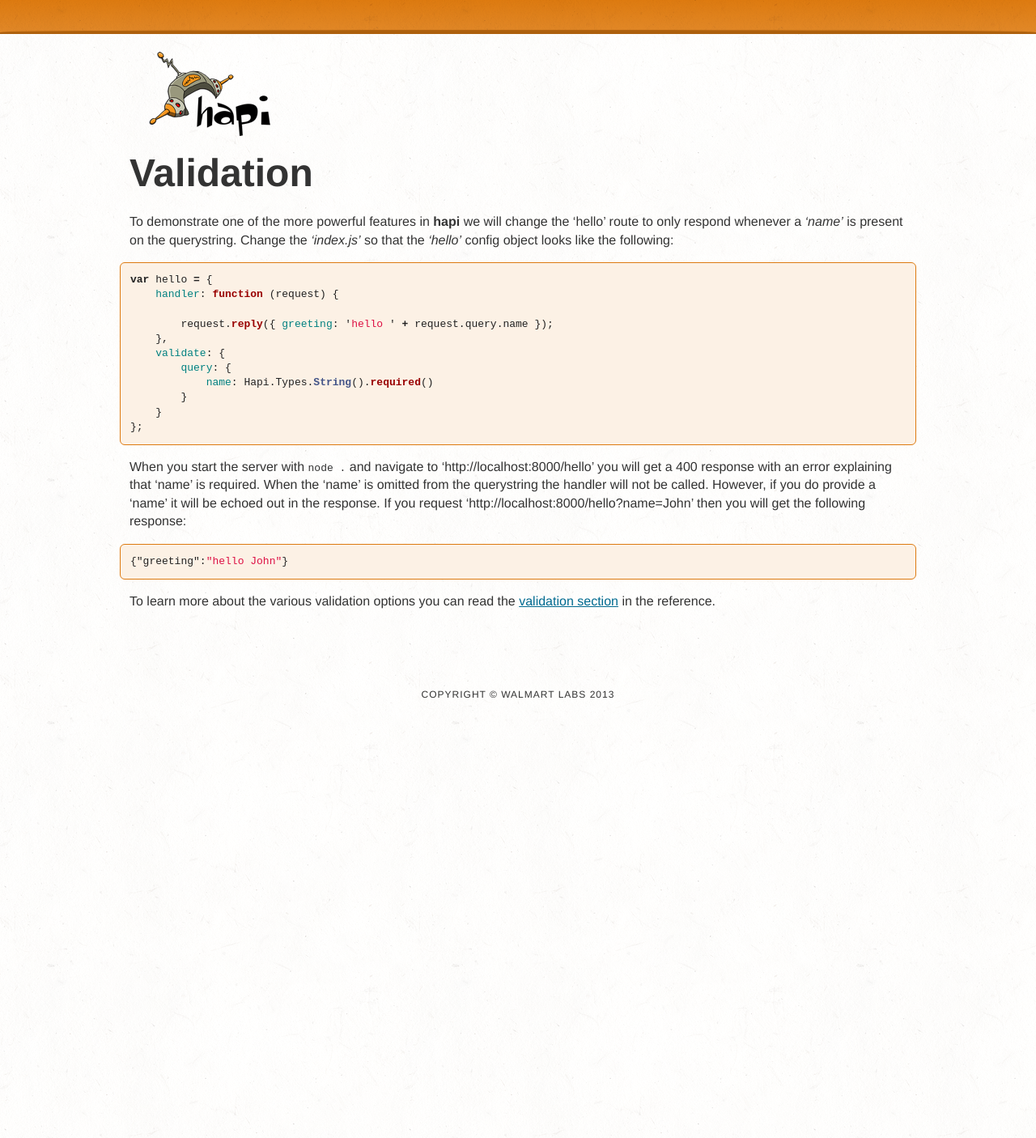
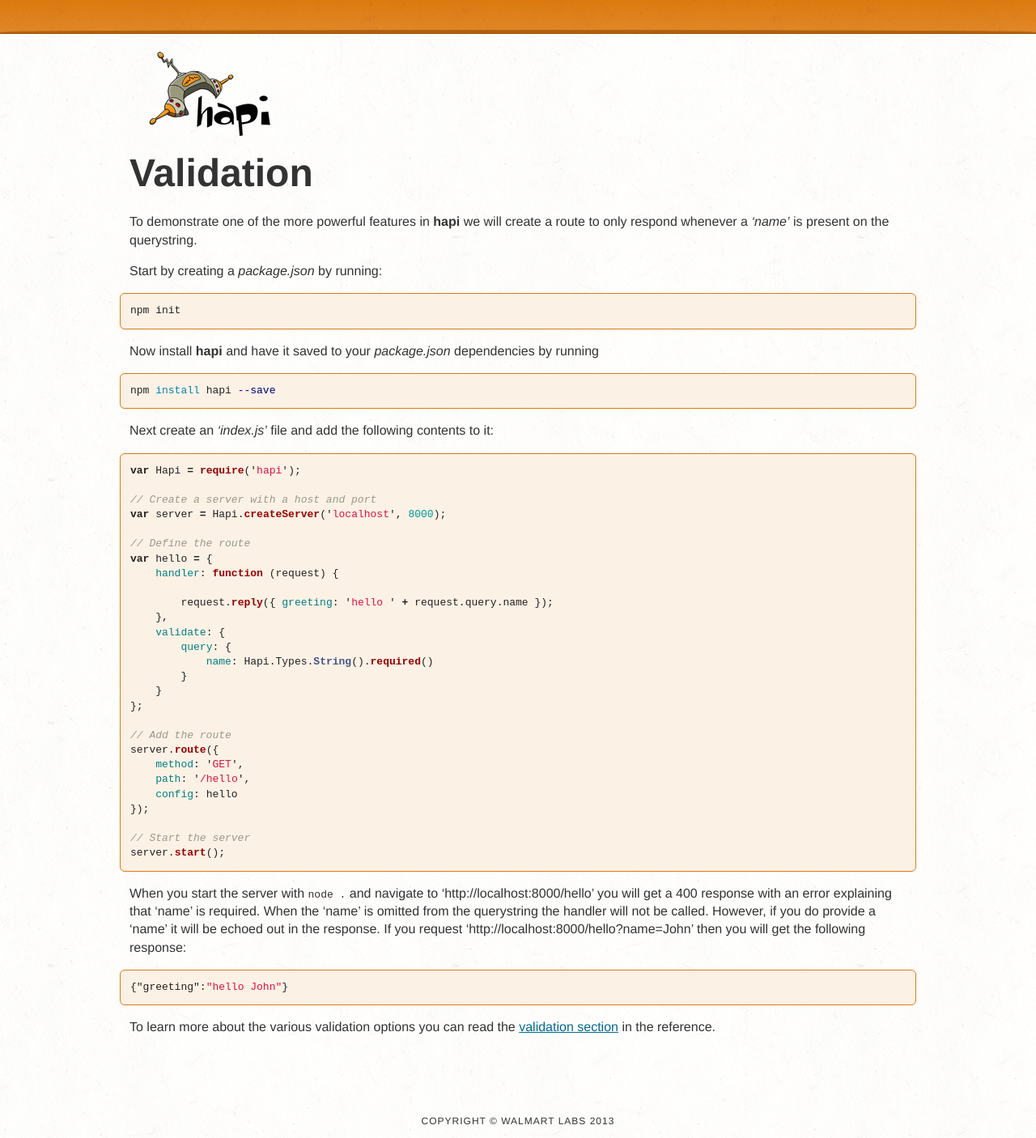
Before and after one commit to z0mt3c/spumko.github.com, a Jekyll site: the page built from _posts/2013-03-21-validation.md, in a window 1280 px wide. Shown: the whole page at 81% size. Built offline with Jekyll 4.4.1, drawn with Linux system fonts in a browser that asks for light colours; Markdown is read by kramdown in place of the engine named in the settings; before the commit the page ends 900 px from its top, so only the background shows below that.

````diff
--- a/_posts/2013-03-21-validation.md
+++ b/_posts/2013-03-21-validation.md
@@ -6,9 +6,29 @@ category: example
 
 #Validation
 
-To demonstrate one of the more powerful features in **hapi** we will change the 'hello' route to only respond whenever a _'name'_ is present on the querystring.  Change the _'index.js'_ so that the _'hello'_ config object looks like the following:
+To demonstrate one of the more powerful features in **hapi** we will create a route to only respond whenever a _'name'_ is present on the querystring.
+
+Start by creating a _package.json_ by running:
+
+```bash
+npm init
+```
+
+Now install **hapi** and have it saved to your _package.json_ dependencies by running
+
+```bash
+npm install hapi --save
+```
+
+Next create an _'index.js'_ file and add the following contents to it:
 
 ```javascript
+var Hapi = require('hapi');
+
+// Create a server with a host and port
+var server = Hapi.createServer('localhost', 8000);
+
+// Define the route
 var hello = {
     handler: function (request) {
 
@@ -20,6 +40,16 @@ var hello = {
         }
     }
 };
+
+// Add the route
+server.route({
+    method: 'GET',
+    path: '/hello',
+    config: hello
+});
+
+// Start the server
+server.start();
 ```
 
 When you start the server with `node .` and navigate to 'http://localhost:8000/hello' you will get a 400 response with an error explaining that 'name' is required.  When the 'name' is omitted from the querystring the handler will not be called.  However, if you do provide a 'name' it will be echoed out in the response.  If you request 'http://localhost:8000/hello?name=John' then you will get the following response:
````
Also changed, not shown: _posts/2013-03-19-templates.md (added, +75 -0 lines), _posts/2013-03-20-plugins.md (added, +42 -0 lines), _posts/2013-03-20-static-files.md (added, +50 -0 lines), _posts/2013-03-21-plugins.md (deleted, +0 -25 lines), _posts/2013-03-21-videos.md (added, +18 -0 lines).
